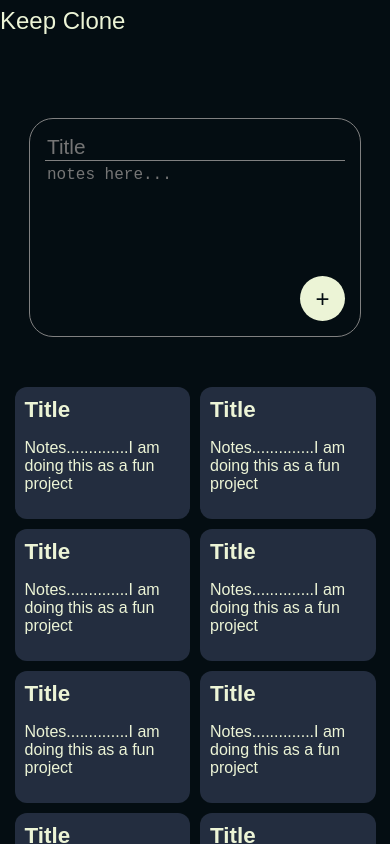
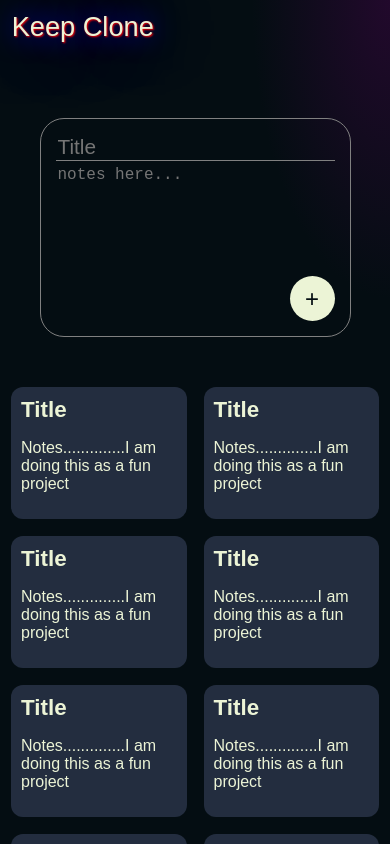
Before and after one commit to gurusaranm0025/keep-clone-nextjs, a Next.js app: page / in a window 390 px wide. Shown: the top 844 px of the page. Built offline with nearby package versions, Linux system fonts and the light colour scheme.

Commit message:
finished working on the frontend

```diff
--- a/app/globals.css
+++ b/app/globals.css
@@ -8,8 +8,10 @@ html,
 body {
     height: 100%;
     width: 100%;
-    background-color: var(--background);
+    /* background-color: var(--background); */
     color: var(--text);
     font-family: sans-serif;
     margin: 0;
+    background: rgb(34, 9, 44);
+    background: radial-gradient(farthest-corner at top right, rgba(34, 9, 44, 1) 0%, rgba(4, 13, 18, 1) 25%, rgba(4, 13, 18, 1) 100%);
 }
--- a/components/NavBar/NavBar.module.css
+++ b/components/NavBar/NavBar.module.css
@@ -6,8 +6,12 @@
 
 .logo {
     color: var(--text);
-    font-size: 1.5rem;
+    font-size: 1.7rem;
+    text-shadow: 1px 1px 2px red, 0 0 5em blue, 0 0 1em blue;
+    margin: 1.5vh 0 0 3vw;
 }
+
+
 
 .nav {
     height: 5vh;
--- a/components/Notes/Notes.module.css
+++ b/components/Notes/Notes.module.css
@@ -12,6 +12,12 @@
     flex-direction: column;
     justify-content: flex-start;
     overflow-wrap: break-word;
+    transition: all .2s ease-in;
+}
+
+.notesWrapper:hover {
+    box-shadow: 10px 7px 0px 0px rgba(236, 244, 214, .2);
+    border: .5px var(--text) solid;
 }
 
 .title {
--- a/components/NotesInpForm/NotesInpForm.module.css
+++ b/components/NotesInpForm/NotesInpForm.module.css
@@ -14,8 +14,7 @@
 
 .notesForm {
     border: 1.3px gray solid;
-    min-width: 300px;
-    width: calc(25vw - 33px);
+    width: calc(27vw - 33px);
     display: flex;
     flex-direction: column;
     justify-content: center;
@@ -60,3 +59,33 @@
 .submitButton:hover {
     background-color: rgba(236, 244, 214, .7);
 }
+
+@media screen and (max-width:2000px) {
+    .notesForm {
+        width: calc(32vw - 33px);
+    }
+}
+
+@media screen and (max-width:1700px) {
+    .notesForm {
+        width: calc(37vw - 33px);
+    }
+}
+
+@media screen and (max-width:1500px) {
+    .notesForm {
+        width: calc(50vw - 33px);
+    }
+}
+
+@media screen and (max-width:1000px) {
+    .notesForm {
+        width: calc(70vw - 33px);
+    }
+}
+
+@media screen and (max-width:500px) {
+    .notesForm {
+        width: calc(80vw - 33px);
+    }
+}
--- a/components/NotesList/NotesList.module.css
+++ b/components/NotesList/NotesList.module.css
@@ -13,40 +13,29 @@
     margin-top: 50px;
     display: grid;
     grid-template-columns: repeat(5, 300px);
-    grid-template-rows: fit-content(auto);
-    gap: 50px;
+    gap: 17px;
 }
 
 @media screen and (max-width: 1720px) {
     .notesWrapper {
-        display: grid;
-        grid-template-columns: repeat(4, 300px);
+        grid-template-columns: repeat(4, 22vw);
     }
 }
 
 @media screen and (max-width: 1400px) {
     .notesWrapper {
-        grid-template-columns: repeat(3, 300px);
+        grid-template-columns: repeat(3, 30vw);
     }
 }
 
-@media screen and (max-width: 1030px) {
+@media screen and (max-width: 1000px) {
     .notesWrapper {
-        grid-template-columns: repeat(2, 280px);
-        gap: 30px;
+        grid-template-columns: repeat(3, 30vw);
     }
 }
 
-@media screen and (max-width: 810px) {
+@media screen and (max-width: 750px) {
     .notesWrapper {
-        grid-template-columns: repeat(3, 225px);
-        gap: 23px;
+        grid-template-columns: repeat(2, 45vw);
     }
 }
-
-@media screen and (max-width: 670px) {
-    .notesWrapper {
-        grid-template-columns: repeat(2, 45vw);
-        gap: 10px;
-    }
-}
```
